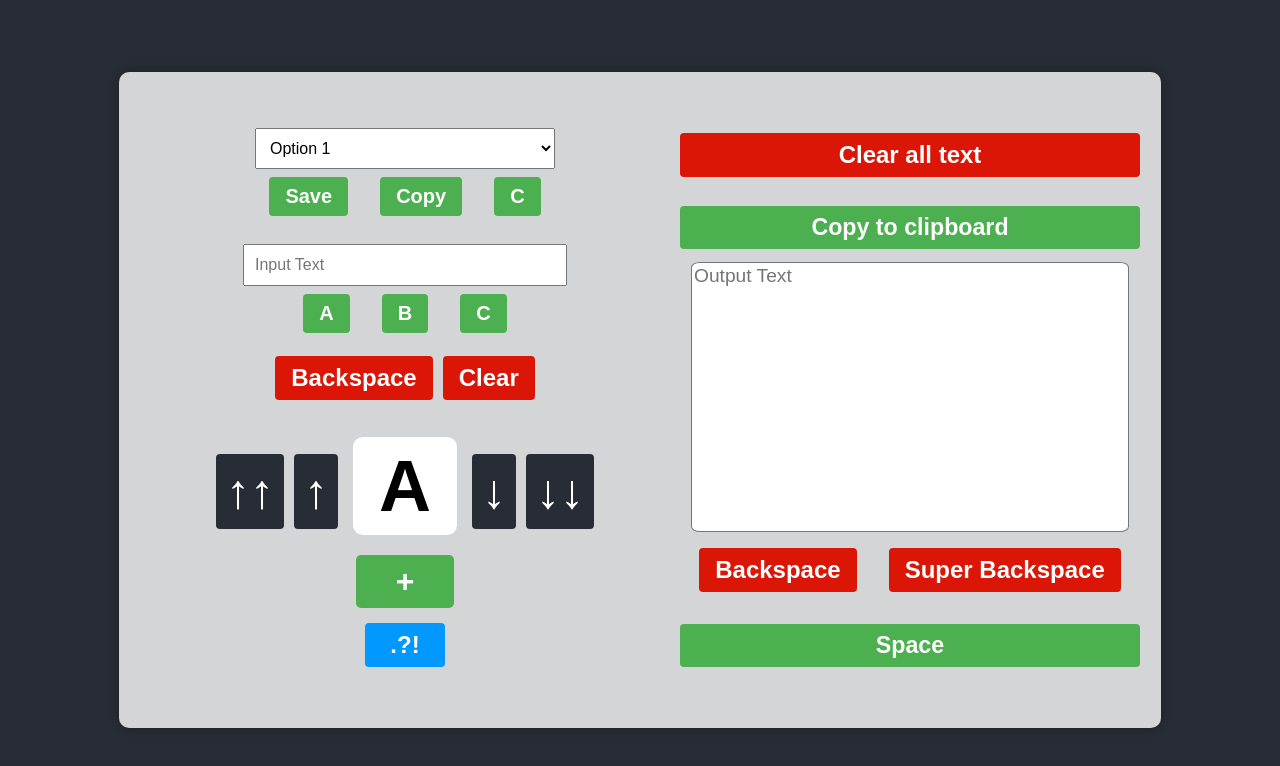
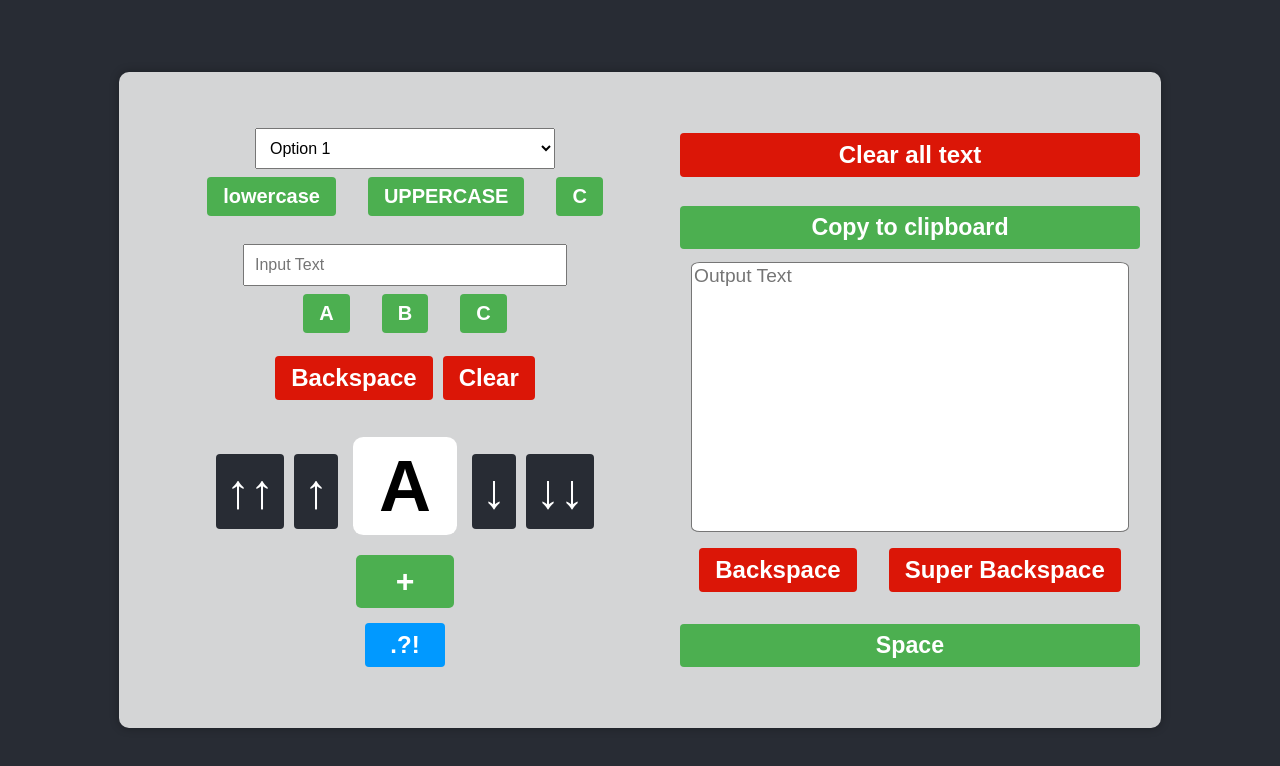
Before and after one commit to Kfmoi/GDSC-Frontend, a React (Create React App) app: page / in a window 1280 px wide. Shown: the top 766 px of the page. Built offline with nearby package versions, Linux system fonts and the light colour scheme; the HTML template or start-up script is replaced by a standard one.

Commit message:
- made uppercase and lower case additions work

```diff
--- a/src/components/textOutputDisplay/TextOutputDisplay.js
+++ b/src/components/textOutputDisplay/TextOutputDisplay.js
@@ -25,13 +25,13 @@ const TextOutputDisplay = ({ onSave, text }) => {
           <div className="output-buttons">
             <button
             // Calls the handleSave function from the FrontPage component
-              onClick={() => onSave(selectedOption)}
+              onClick={() => onSave(selectedOption.toLowerCase())}
               className="output-button"
             >
-              Save
+              lowercase
             </button>
-            <button onClick={handleCopy} className="output-button">
-              Copy
+            <button onClick={() => onSave(selectedOption.toUpperCase())} className="output-button">
+              UPPERCASE
             </button>
             <button className="output-button">C</button>
           </div>
```
